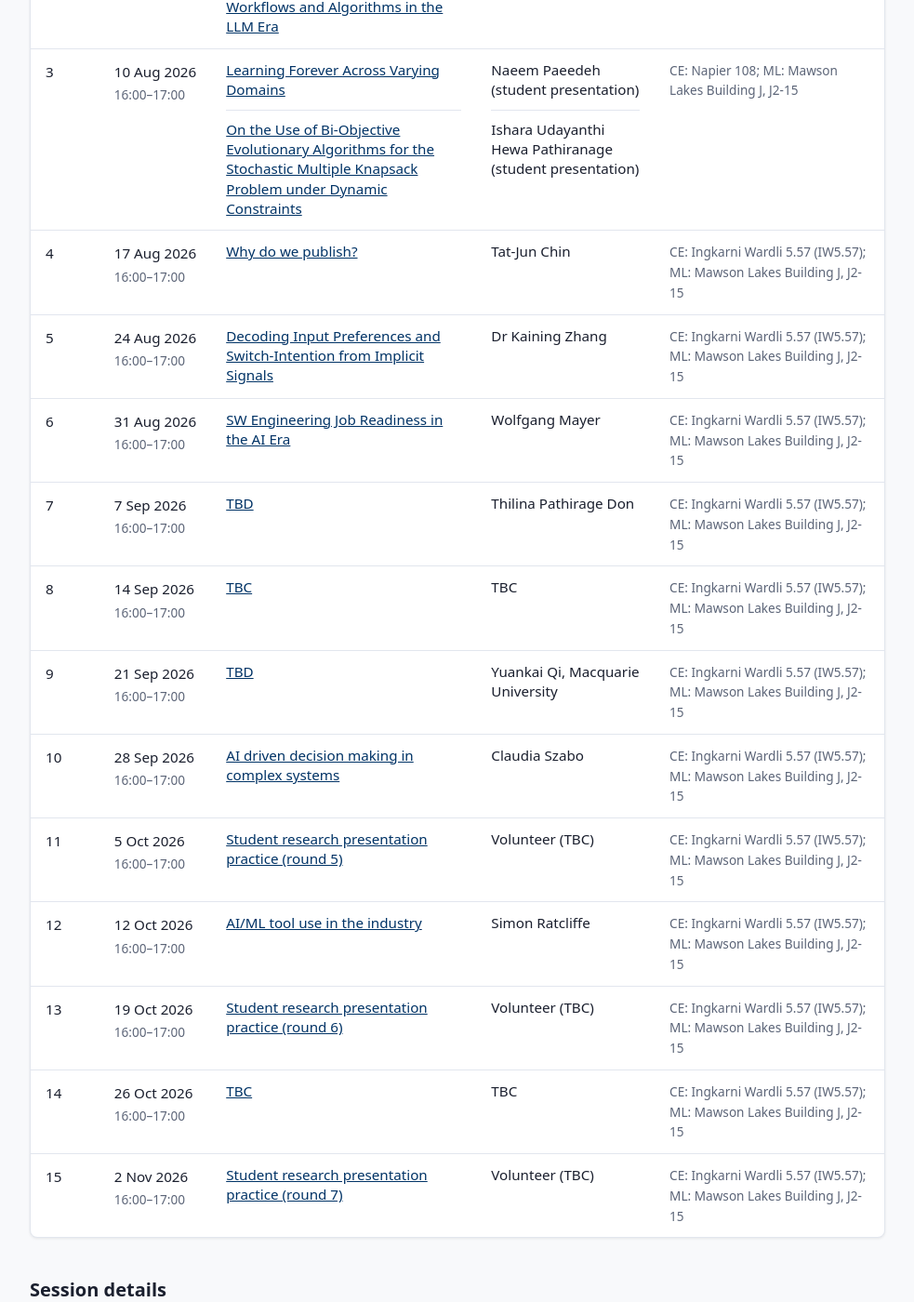
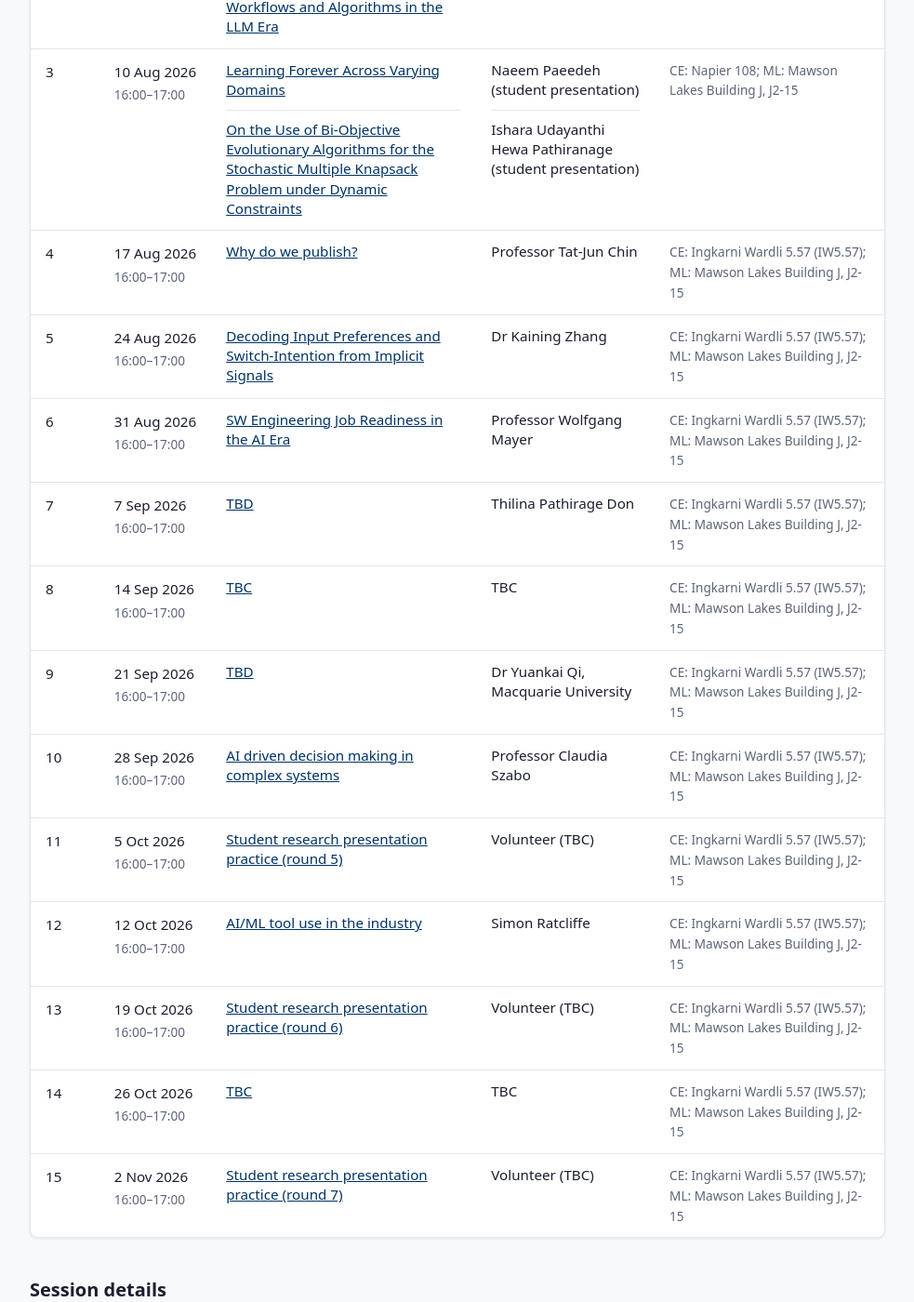
Before and after one commit to ht-timchen/Adelaide-CSIT-GRC, a Jekyll site: the page built from grs-series.md, in a window 1280 px wide and 1400 px high, scrolled down 573 px. Shown: the whole window at 93% size, without its empty margins (148-1131 px from the left). Built offline with Jekyll 4.4.1, drawn with Linux system fonts in a browser that asks for light colours; some of the changed text lies outside the part shown.

Commit message:
Add academic titles to GRS and AIML seminar speakers.
Co-authored-by: Cursor <cursoragent@cursor.com>

```diff
--- a/_data/seminars.yml
+++ b/_data/seminars.yml
@@ -364,7 +364,7 @@ seminars:
     series: hdr-2026
     session_number: 4
     title: "Why do we publish?"
-    speaker: "Tat-Jun Chin"
+    speaker: "Professor Tat-Jun Chin"
     date: 2026-08-17
     time: "16:00–17:00"
     location: "CE: Ingkarni Wardli 5.57 (IW5.57); ML: Mawson Lakes Building J, J2-15"
@@ -392,7 +392,7 @@ seminars:
     series: hdr-2026
     session_number: 6
     title: "SW Engineering Job Readiness in the AI Era"
-    speaker: "Wolfgang Mayer"
+    speaker: "Professor Wolfgang Mayer"
     date: 2026-08-31
     time: "16:00–17:00"
     location: "CE: Ingkarni Wardli 5.57 (IW5.57); ML: Mawson Lakes Building J, J2-15"
@@ -443,7 +443,7 @@ seminars:
     series: hdr-2026
     session_number: 9
     title: "TBD"
-    speaker: "Yuankai Qi, Macquarie University"
+    speaker: "Dr Yuankai Qi, Macquarie University"
     date: 2026-09-21
     time: "16:00–17:00"
     location: "CE: Ingkarni Wardli 5.57 (IW5.57); ML: Mawson Lakes Building J, J2-15"
@@ -467,7 +467,7 @@ seminars:
     series: hdr-2026
     session_number: 10
     title: "AI driven decision making in complex systems"
-    speaker: "Claudia Szabo"
+    speaker: "Professor Claudia Szabo"
     date: 2026-09-28
     time: "16:00–17:00"
     location: "CE: Ingkarni Wardli 5.57 (IW5.57); ML: Mawson Lakes Building J, J2-15"
@@ -569,7 +569,7 @@ seminars:
   - id: special-2026-11-03-aiml-chin
     type: special
     title: "AI for Space"
-    speaker: "Prof Tat-Jun Chin"
+    speaker: "Professor Tat-Jun Chin"
     date: 2026-11-03
     time: "14:30–15:30"
     location: "AIML Atrium"
```
